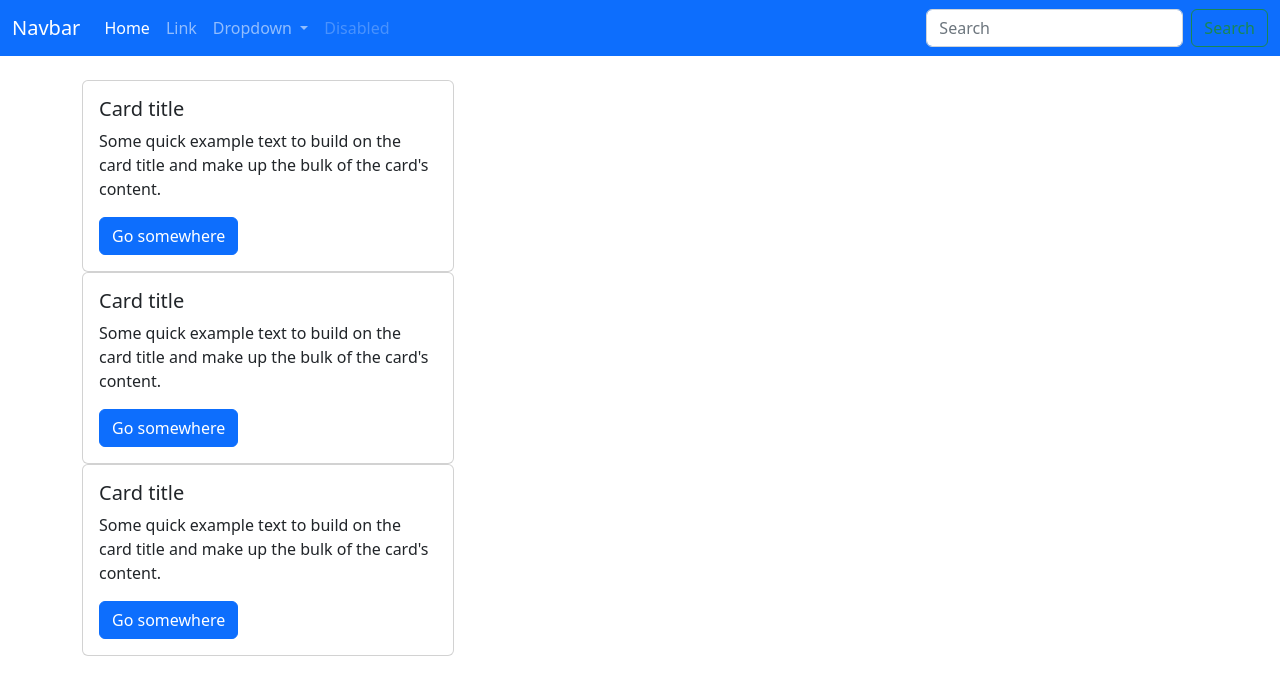
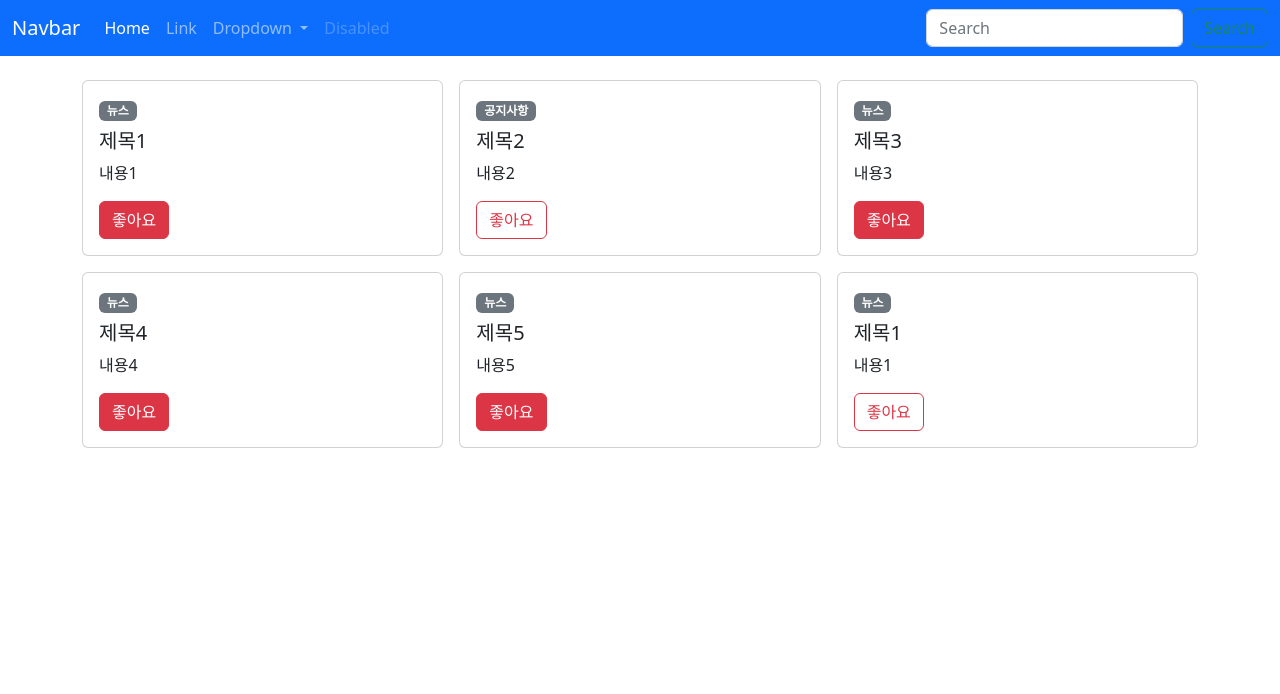
Before and after one commit to hi-aa/learn-vue3, a Vue app: page / in a window 1280 px wide. Shown: the top 694 px of the page. Built offline with nearby package versions, Linux system fonts and the light colour scheme.

Commit message:
props, emit

```diff
--- a/src/components/AppCard.vue
+++ b/src/components/AppCard.vue
@@ -1,50 +1,91 @@
 <template>
 	<div class="card">
 		<div class="card-body">
-			<h5 class="card-title">Card title</h5>
+			<span class="badge bg-secondary">
+				<!-- {{type === 'news' ? '뉴스' : '공지사항'}} -->
+				{{ typeName }}
+			</span>
+			<h5 class="card-title mt-2">{{ title }}</h5>
 			<p class="card-text">
-				Some quick example text to build on the card title and make up the bulk
-				of the card's content.
+				{{ content }}
 			</p>
-			<a href="#" class="btn btn-primary">Go somewhere</a>
+
+			<!-- <a v-if="isLike" href="#" class="btn btn-danger">좋아요</a> -->
+			<a href="#" class="btn" :class="isLikeClass" @click="toggleLike"
+				>좋아요</a
+			>
 		</div>
+
+		<!-- props에 접근 가능
+		{{ $props }} -->
 	</div>
 </template>
 
 <script>
-import { ref, useCssModule } from 'vue';
+import { computed } from 'vue';
 
 export default {
-	setup() {
-		// console.log('app card setup');
+	// props: ['title', 'content'], //외부로부터 받아올 데이터
+	// props의 선언은 배열도 되고 객체도 됨
+	// 공식 가이드는 객체로 상세하게 설정하는것을 권유함..
+	props: {
+		type: {
+			type: String,
+			default: 'news',
+			validator: value => {
+				// 유효성 검사
+				return ['news', 'notice'].includes(value); // false가 나오면 콘솔에 경고가 뜸
+			},
+		},
+		title: {
+			type: String,
+			required: true,
+		},
+		content: {
+			type: String,
+			required: true,
+		},
+		isLike: {
+			type: Boolean,
+			default: false,
+		},
 
-		// style에 module 속성을 넣어서 사용하는 경우
-		// const style = useCssModule();
-		// console.log(style); // {red: '_red_13fes_3'} // 스크립트로 가져와서 사용 가능
+		// Object 타입의 props는 default 선언 시 함수로
+		obj: {
+			type: Object,
+			default: () => {
+				return {};
+			},
+		},
+	},
+	// props는 단방향 데이터 흐름
+	// 상위속성에서 변경하면 하위속성에 업데이트 됨
+	// 반대는 X
 
-		const varColor = ref('red');
-		return { varColor };
+	// 하위 속성에서 값을 변경하고 싶다면 상위속성으로 이벤트를 호춠시켜서
+	// 상위속성에서 값을 변경할 수 있도록
+	// emits을 이용해 구현할 수 있음
+	emits: ['toggleLike'],
+	setup(props, context) {
+		// setup의 매개변수로 props를 받을 수 있음 // 첫번째 매개변수
+		// context가 두번째 매개변수
+		// console.log(props.title);
+
+		const isLikeClass = computed(() =>
+			props.isLike ? 'btn-danger' : 'btn-outline-danger',
+		);
+		const typeName = computed(() =>
+			props.type === 'news' ? '뉴스' : '공지사항',
+		);
+
+		const toggleLike = () => {
+			context.emit('toggleLike'); // 상위속성에서 toggleLike라는 이벤트를 실행시킴
+			// console.log(props.isLike);
+
+			// 자바스크립트 특성 상 자식 엘리먼트에서도 객체나 배열의 속성을 변경 가능하긴 함
+			// 그래도 그렇게 수정하지 말고 context.emit으로 부모요소에서 업데이트 하도록 할 것
+		};
+		return { isLikeClass, typeName, toggleLike };
 	},
 };
 </script>
-
-<!-- <style lang="scss" scoped></style> -->
-
-<!-- style에 module 속성을 넣으면 css 클래스를 $style 객체의 속성으로 노출한다
-:class="$style.red" // 이렇게 추가 가능 -->
-<!-- <style module> -->
-
-<!-- module에 이름 지정가능
-:class="classes.red" 로 사용 가능 -->
-<!-- <style module="classes">
-.red {
-	color: red !important;
-}
-</style> -->
-
-<!-- style에 v-bind를 이용해서 값을 설정할 수 있음 -->
-<!-- <style>
-.red {
-	color: v-bind(varColor) !important;
-}
-</style> -->
--- a/src/components/TheView.vue
+++ b/src/components/TheView.vue
@@ -1,20 +1,36 @@
 <template>
 	<main>
 		<div class="container py-4">
-			<div class="col col-4">
-				<AppCard></AppCard>
-			</div>
-			<div class="col col-4">
-				<AppCard></AppCard>
-			</div>
-			<div class="col col-4">
-				<AppCard></AppCard>
+			<div class="row g-3">
+				<!-- <div class="col col-4">
+					<AppCard title="제목1" content="내용1"></AppCard>
+				</div>
+				<div class="col col-4">
+					<AppCard></AppCard>
+				</div> -->
+				<div class="col col-4" v-for="(post, index) in posts" :key="index">
+					<AppCard
+						:title="post.title"
+						:content="post.content"
+						:type="post.type"
+						:is-like="post.isLike"
+						@toggle-like="post.isLike = !post.isLike"
+					></AppCard>
+					<!-- :isLike="post.isLike"
+                    둘다 가능한데 공식문서는 케밥케이스 권유 -->
+				</div>
+
+				<div class="col col-4">
+					<!-- disabled로 넣어두는게 :disabled="true"와 동일함 -->
+					<AppCard title="제목1" content="내용1" disabled></AppCard>
+				</div>
 			</div>
 		</div>
 	</main>
 </template>
 
 <script>
+import { reactive } from 'vue';
 import AppCard from './AppCard.vue';
 
 export default {
@@ -22,7 +38,14 @@ export default {
 		AppCard,
 	},
 	setup() {
-		return {};
+		const posts = reactive([
+			{ title: '제목1', content: '내용1', type: 'news', isLike: true },
+			{ title: '제목2', content: '내용2', type: 'notice', isLike: false },
+			{ title: '제목3', content: '내용3', type: 'news', isLike: true },
+			{ title: '제목4', content: '내용4', type: 'news', isLike: true },
+			{ title: '제목5', content: '내용5', type: 'news', isLike: true },
+		]);
+		return { posts };
 	},
 };
 </script>
```
